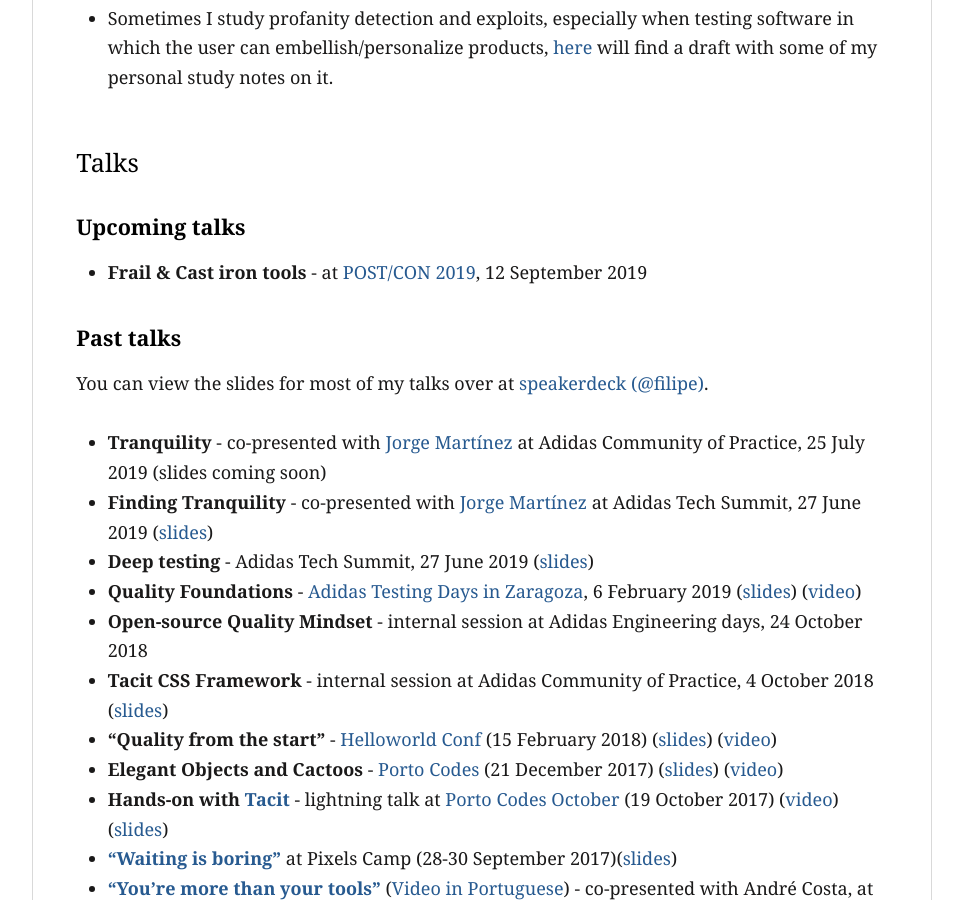
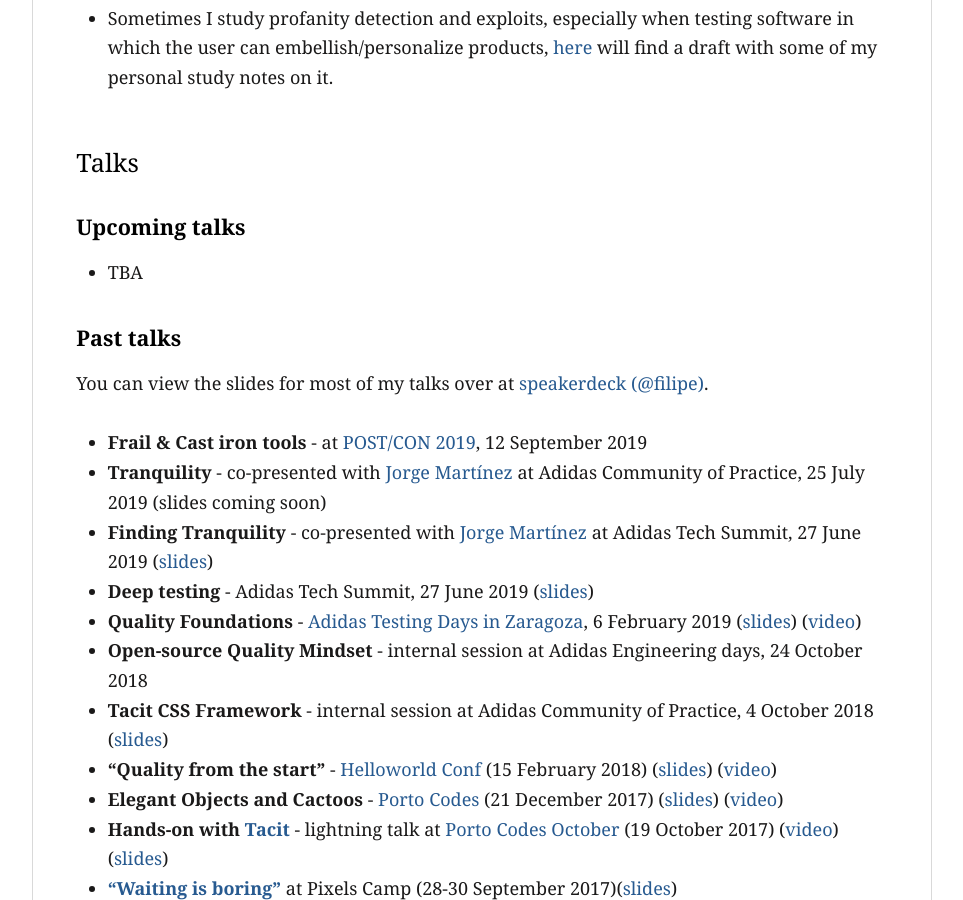
Before and after one commit to filfreire/filfreire.github.io, a Jekyll site: the page built from projects.md, in a window 1280 px wide and 900 px high, scrolled down 1301 px. Shown: the whole window, without its empty margins (158-1121 px from the left). Built offline with Jekyll 4.4.1, drawn with Linux system fonts in a browser that asks for light colours.

Commit message:
move postcon talk to old

```diff
--- a/projects.md
+++ b/projects.md
@@ -36,11 +36,12 @@
 
 ### Upcoming talks
 
-- **Frail & Cast iron tools** - at [POST/CON 2019](https://www.getpostman.com/post-con-2019), 12 September 2019
+- TBA
 
 ### Past talks
 
 You can view the slides for most of my talks over at [speakerdeck (@filipe)](https://speakerdeck.com/filipe).
+- **Frail & Cast iron tools** - at [POST/CON 2019](https://www.getpostman.com/post-con-2019), 12 September 2019
 - **Tranquility** - co-presented with [Jorge Martínez](https://www.linkedin.com/in/jmromanos/) at Adidas Community of Practice, 25 July 2019 (slides coming soon)
 - **Finding Tranquility** - co-presented with [Jorge Martínez](https://www.linkedin.com/in/jmromanos/) at Adidas Tech Summit, 27 June 2019 ([slides](https://speakerdeck.com/filipe/finding-tranquility))
 - **Deep testing** - Adidas Tech Summit, 27 June 2019 ([slides](https://speakerdeck.com/filipe/deep-testing))
```
